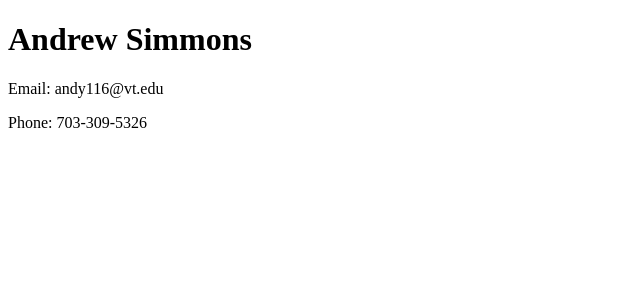
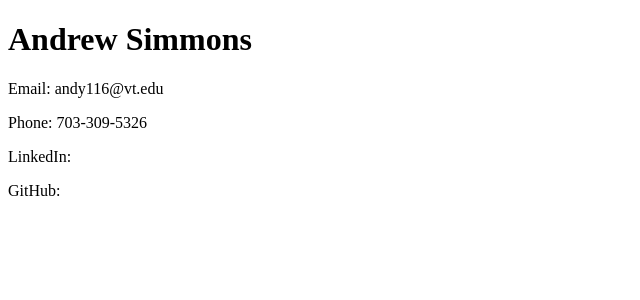
Before and after one commit to rocknswimmer/MySite, a React app: page /contact in a window 1280 px wide. Shown: the top 300 px of the page, without its empty margins (0-640 px from the left). Built offline with nearby package versions, Linux system fonts and the light colour scheme.

Commit message:
contact ideas

```diff
--- a/src/Contact.jsx
+++ b/src/Contact.jsx
@@ -9,6 +9,8 @@ function Contact() {
       <h1>Andrew Simmons</h1>
       <p>Email: andy116@vt.edu</p>
       <p>Phone: 703-309-5326</p>
+      <p>LinkedIn:</p>
+      <p>GitHub:</p>
     </div>
   )
 }
```
